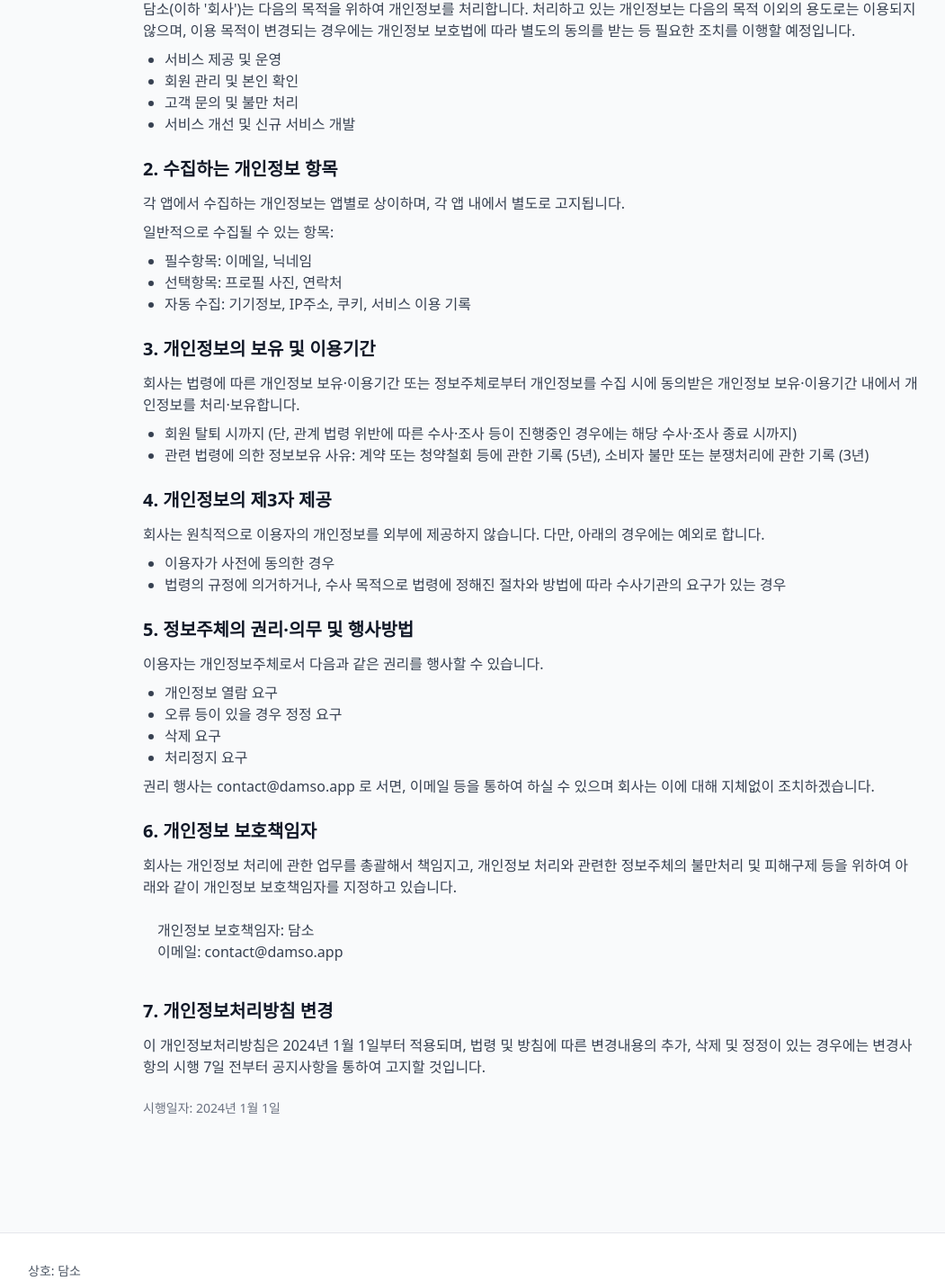
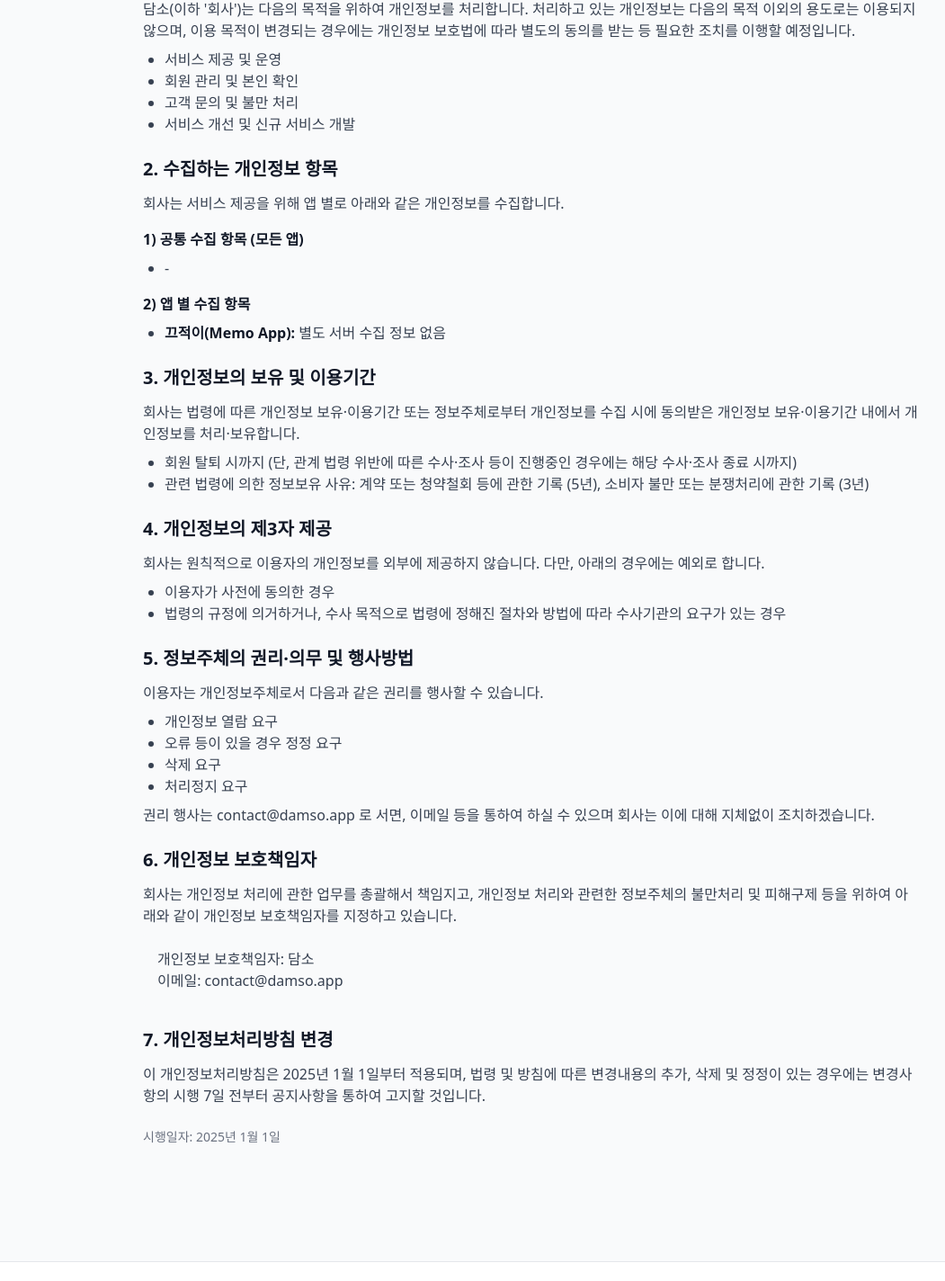
Before and after one commit to nwgu/damso, a React (Vite) app: page /privacy in a window 1280 px wide. Shown: the part 258-1682 px from the top of the page at 90% size, without its empty margins (49-1100 px from the left). Built offline with nearby package versions, Linux system fonts and the light colour scheme.

Commit message:
개인정보, 약관, 이미지 처리 변경

```diff
--- a/src/App.jsx
+++ b/src/App.jsx
@@ -7,7 +7,7 @@ function App() {
   return (
     <Layout>
       <div className="max-w-6xl mx-auto px-4 py-12">
-        {/* <h2 className="text-3xl font-bold text-gray-900 mb-8">Our Apps</h2>
+        <h2 className="text-3xl font-bold text-gray-900 mb-8">Our Apps</h2>
         {appsData.length === 0 ? (
           <p className="text-gray-500 text-center py-12">앱을 추가해주세요</p>
         ) : (
@@ -16,7 +16,7 @@ function App() {
               <AppCard key={app.id} app={app} />
             ))}
           </div>
-        )} */}
+        )}
       </div>
     </Layout>
   );
--- a/src/components/AppCard.jsx
+++ b/src/components/AppCard.jsx
@@ -4,9 +4,9 @@ function AppCard({ app }) {
         <div className="bg-white rounded-lg shadow-md p-6 hover:shadow-lg transition">
             <div className="flex items-center gap-4 mb-4">
                 <img
-                    src={app.icon}
+                    src={`/images/${app.icon}`}
                     alt={app.name}
-                    className="w-16 h-16 rounded-xl"
+                    className="w-16 h-16 rounded-xl object-cover"
                 />
                 <div>
                     <h3 className="text-xl font-bold text-gray-900">{app.name}</h3>
--- a/src/data/apps.json
+++ b/src/data/apps.json
@@ -1,11 +1,11 @@
 [
     {
         "id": 1,
-        "name": "Sample App",
-        "category": "Productivity",
-        "description": "앱 설명을 입력하세요",
-        "icon": "https://via.placeholder.com/64",
-        "appStore": "https://apps.apple.com/",
-        "playStore": "https://play.google.com/"
+        "name": "끄적이",
+        "category": "",
+        "description": "메모 앱",
+        "icon": "끄적이.png",
+        "appStore": "",
+        "playStore": ""
     }
 ]
--- a/src/pages/Privacy.jsx
+++ b/src/pages/Privacy.jsx
@@ -1,4 +1,4 @@
-// src/pages/Privacy.jsx (새 파일)
+// src/pages/Privacy.jsx
 import Layout from '../components/Layout';
 
 function Privacy() {
@@ -19,14 +19,28 @@ function Privacy() {
                         </ul>
                     </section>
 
+                    {/* 수정된 부분: 앱 별 수집 항목 명시 */}
                     <section>
                         <h2 className="text-xl font-bold text-gray-900 mb-3">2. 수집하는 개인정보 항목</h2>
-                        <p>각 앱에서 수집하는 개인정보는 앱별로 상이하며, 각 앱 내에서 별도로 고지됩니다.</p>
-                        <p className="mt-2">일반적으로 수집될 수 있는 항목:</p>
-                        <ul className="list-disc pl-6 mt-2">
-                            <li>필수항목: 이메일, 닉네임</li>
-                            <li>선택항목: 프로필 사진, 연락처</li>
-                            <li>자동 수집: 기기정보, IP주소, 쿠키, 서비스 이용 기록</li>
+                        <p>회사는 서비스 제공을 위해 앱 별로 아래와 같은 개인정보를 수집합니다.</p>
+
+                        <h3 className="font-bold mt-4 mb-2 text-gray-900">1) 공통 수집 항목 (모든 앱)</h3>
+                        <ul className="list-disc pl-6">
+                            {/* <li>자동 수집: 서비스 이용 기록, 접속 로그, 쿠키, 접속 IP 정보, 기기 정보(모델명, OS 버전), 불량 이용 기록</li> */}
+                            <li>-</li>
+                        </ul>
+
+                        <h3 className="font-bold mt-4 mb-2 text-gray-900">2) 앱 별 수집 항목</h3>
+                        <ul className="list-disc pl-6 space-y-2">
+                            <li>
+                                <span className="font-semibold text-gray-900">끄적이(Memo App):</span>
+                                {/* <span className="ml-1">(회원가입 시) 이메일, 닉네임 / (비회원) 별도 서버 수집 정보 없음</span> */}
+                                <span className="ml-1">별도 서버 수집 정보 없음</span>
+                            </li>
+                            {/* <li>
+                                <span className="font-semibold text-gray-900">건강하개(Pet App):</span>
+                                <span className="ml-1">반려동물 정보(이름, 품종, 나이), 프로필 사진</span>
+                            </li> */}
                         </ul>
                     </section>
 
@@ -71,11 +85,11 @@ function Privacy() {
 
                     <section>
                         <h2 className="text-xl font-bold text-gray-900 mb-3">7. 개인정보처리방침 변경</h2>
-                        <p>이 개인정보처리방침은 2024년 1월 1일부터 적용되며, 법령 및 방침에 따른 변경내용의 추가, 삭제 및 정정이 있는 경우에는 변경사항의 시행 7일 전부터 공지사항을 통하여 고지할 것입니다.</p>
+                        <p>이 개인정보처리방침은 2025년 1월 1일부터 적용되며, 법령 및 방침에 따른 변경내용의 추가, 삭제 및 정정이 있는 경우에는 변경사항의 시행 7일 전부터 공지사항을 통하여 고지할 것입니다.</p>
                     </section>
 
                     <div className="mt-8 text-sm text-gray-500">
-                        <p>시행일자: 2024년 1월 1일</p>
+                        <p>시행일자: 2025년 1월 1일</p>
                     </div>
                 </div>
             </div>
--- a/src/pages/Terms.jsx
+++ b/src/pages/Terms.jsx
@@ -1,4 +1,4 @@
-// src/pages/Terms.jsx (새 파일)
+// src/pages/Terms.jsx
 import Layout from '../components/Layout';
 
 function Terms() {
@@ -10,7 +10,7 @@ function Terms() {
                 <div className="prose max-w-none space-y-6 text-gray-700">
                     <section>
                         <h2 className="text-xl font-bold text-gray-900 mb-3">제1조 (목적)</h2>
-                        <p>본 약관은 담소(이하 "회사")가 제공하는 모든 서비스(이하 "서비스")의 이용과 관련하여 회사와 회원 간의 권리, 의무 및 책임사항, 기타 필요한 사항을 규정함을 목적으로 합니다.</p>
+                        <p>본 약관은 담소(이하 "회사")가 제공하는 모든 모바일 앱 서비스(끄적이 등 이하 "서비스")의 이용과 관련하여 회사와 회원 간의 권리, 의무 및 책임사항, 기타 필요한 사항을 규정함을 목적으로 합니다.</p>
                     </section>
 
                     <section>
@@ -32,7 +32,7 @@ function Terms() {
                         <h2 className="text-xl font-bold text-gray-900 mb-3">제4조 (서비스의 제공)</h2>
                         <p>회사는 다음과 같은 서비스를 제공합니다:</p>
                         <ul className="list-disc pl-6 mt-2">
-                            <li>회사가 개발하여 제공하는 각종 모바일 애플리케이션 서비스</li>
+                            <li>메모, 기록 관리 등 회사가 개발하여 제공하는 각종 모바일 애플리케이션 서비스</li>
                             <li>기타 회사가 추가 개발하거나 제휴계약 등을 통해 회원에게 제공하는 일체의 서비스</li>
                         </ul>
                         <p className="mt-2">서비스는 연중무휴, 1일 24시간 제공함을 원칙으로 합니다. 다만, 회사는 서비스 설비의 정기점검, 증설 및 교체를 위해 필요한 경우 일정 기간 동안 서비스를 중단할 수 있습니다.</p>
@@ -64,16 +64,18 @@ function Terms() {
                         <p>회사가 회원에 대한 통지를 하는 경우 회원이 지정한 이메일 주소, 앱 푸시알림 등으로 할 수 있습니다.</p>
                     </section>
 
+                    {/* 수정된 부분: 사용자의 저작권 보호 조항 추가 (메모앱 필수) */}
                     <section>
-                        <h2 className="text-xl font-bold text-gray-900 mb-3">제8조 (저작권의 귀속 및 이용제한)</h2>
-                        <p>회사가 작성한 저작물에 대한 저작권 기타 지적재산권은 회사에 귀속합니다.</p>
-                        <p className="mt-2">회원은 서비스를 이용함으로써 얻은 정보 중 회사에게 지적재산권이 귀속된 정보를 회사의 사전 승낙 없이 복제, 송신, 출판, 배포, 방송 기타 방법에 의하여 영리목적으로 이용하거나 제3자에게 이용하게 하여서는 안됩니다.</p>
+                        <h2 className="text-xl font-bold text-gray-900 mb-3">제8조 (저작권의 귀속 및 게시물 관리)</h2>
+                        <p>1. 회사가 작성한 저작물에 대한 저작권 기타 지적재산권은 회사에 귀속합니다.</p>
+                        <p className="mt-2">2. 회원이 서비스 내에 게시한 게시물(메모, 텍스트, 이미지 등)의 저작권은 해당 게시물의 저작자에게 귀속됩니다.</p>
+                        <p className="mt-2">3. 회원은 서비스를 이용함으로써 얻은 정보 중 회사에게 지적재산권이 귀속된 정보를 회사의 사전 승낙 없이 복제, 송신, 출판, 배포, 방송 기타 방법에 의하여 영리목적으로 이용하거나 제3자에게 이용하게 하여서는 안됩니다.</p>
                     </section>
 
                     <section>
                         <h2 className="text-xl font-bold text-gray-900 mb-3">제9조 (면책조항)</h2>
                         <p>회사는 천재지변 또는 이에 준하는 불가항력으로 인하여 서비스를 제공할 수 없는 경우에는 서비스 제공에 관한 책임이 면제됩니다.</p>
-                        <p className="mt-2">회사는 회원의 귀책사유로 인한 서비스 이용의 장애에 대하여 책임을 지지 않습니다.</p>
+                        <p className="mt-2">회사는 회원의 귀책사유로 인한 서비스 이용의 장애에 대하여 책임을 지지 않습니다. 특히 회원이 백업하지 않은 데이터의 소실에 대해서는 회사가 책임지지 않습니다.</p>
                     </section>
 
                     <section>
@@ -82,7 +84,7 @@ function Terms() {
                     </section>
 
                     <div className="mt-8 text-sm text-gray-500">
-                        <p>시행일자: 2024년 1월 1일</p>
+                        <p>시행일자: 2025년 1월 1일</p>
                     </div>
                 </div>
             </div>
```
Also changed, not shown: public/images/끄적이.png (added).
